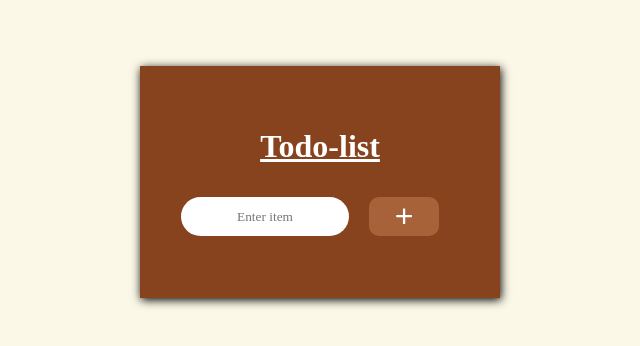
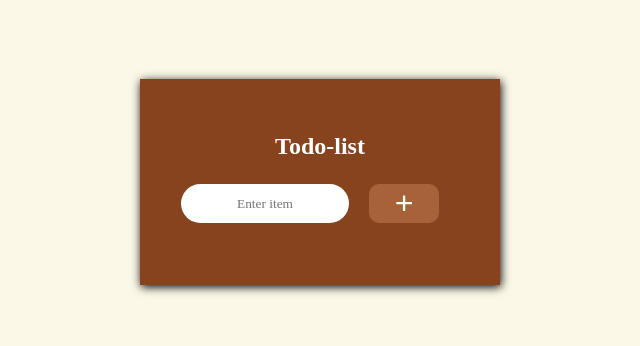
Before and after one commit to wesbabie/todo-app, a React (Create React App) app: page / in a window 1280 px wide. Shown: the part 218-564 px from the top of the page, without its empty margins (320-960 px from the left). Built offline with nearby package versions, Linux system fonts and the light colour scheme.

Commit message:
Update body.css

```diff
--- a/src/components/Body/body.css
+++ b/src/components/Body/body.css
@@ -7,7 +7,7 @@ section{
     background-color: #87431D !important;
     padding: 30px;
     height: auto;
-    width: 50vh;
+    width: 100%;
     color: #fff;
     box-shadow: 1px 2px 9px #000 ;
 position: absolute;
@@ -20,8 +20,7 @@ position: absolute;
 }
 .card-title{
     text-align: center;
-    font-size: 2rem;
-    text-decoration: underline;
+    font-size: 1.5rem
 }
 
 .form{
```
